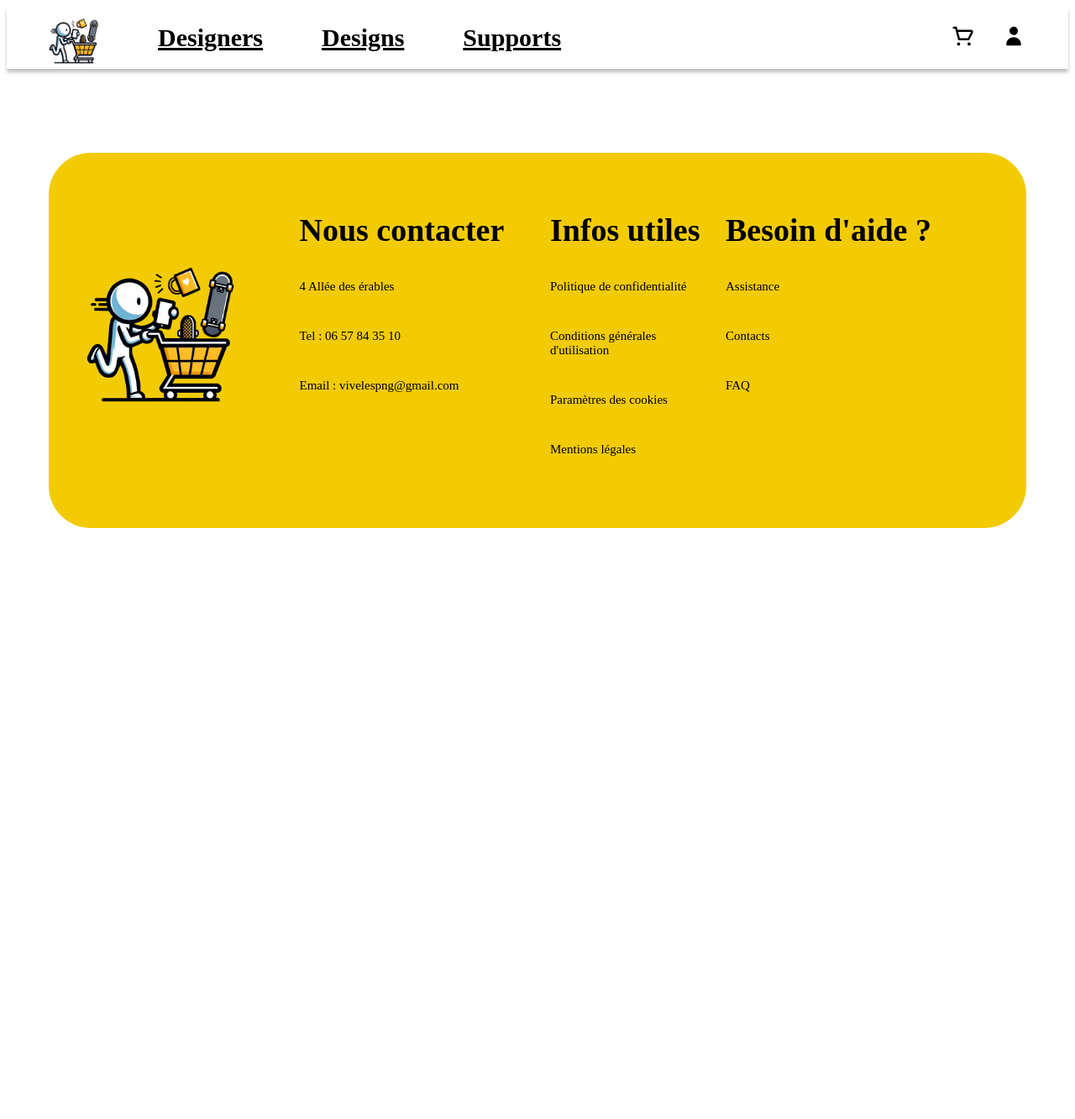
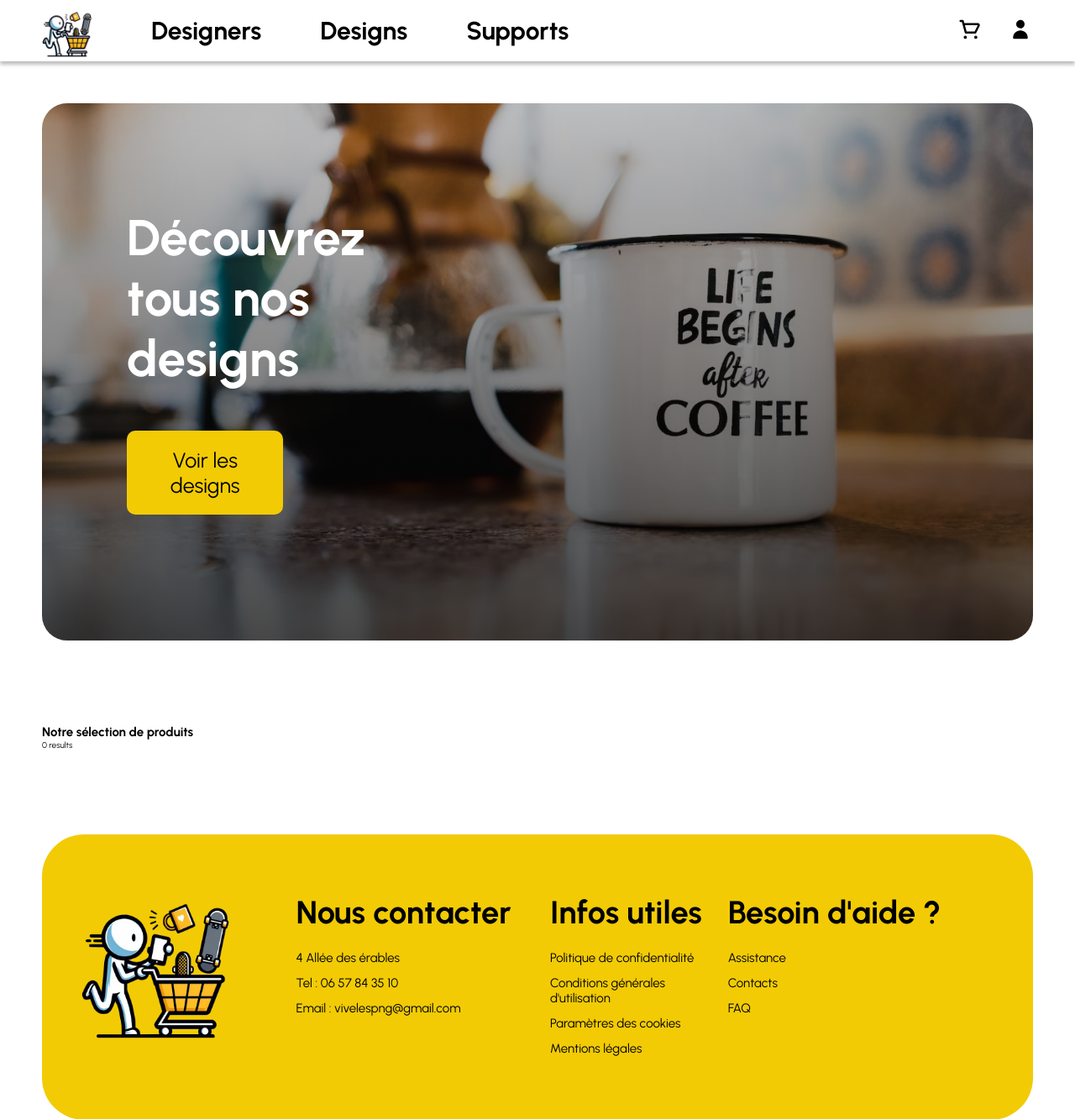
Before and after one commit to NikolaG25/projet_php, a PHP site: page / in a window 1280 px wide. Shown: the top 1333 px of the page at 84% size. Before the commit the page ends 629 px from the top, so only its background shows below. Run offline with PHP 8.4, Linux system fonts and the light colour scheme; data that the repository does not hold is empty.

Commit message:
heroHome + liste produits home

```diff
--- a/index.php
+++ b/index.php
@@ -9,10 +9,54 @@
 </head>
 
 <body>
+    <?php
+        $servername = "localhost";
+        $username = "root";
+        $password = "";
+        $dbname = "projet_technoweb";
+
+        // Create connection
+        $conn = mysqli_connect($servername, $username, $password, $dbname);
+
+        // Check connection
+        if (!$conn) {
+            die("Connection failed: " . mysqli_connect_error());
+        }
+    ?>
     <?php include("partials/header.php"); ?>
-    <main>
+    <main style="padding: 0;">
         <div class="heroHome">
 
+            <div class="heroHome__content">
+                <h2 class="heroHome__title">Découvrez tous nos designs</h2>
+                <a href="./designs.php" class="heroHome__button">Voir les designs</a>
+            </div>
+            <div class="heroHome__background"></div>
+            <img src="assets\img_hero_home.png" alt="Image de présentation" class="heroHome__img">
+        </div>
+
+        <div class="productsSelected">
+            <h2 class="productsSelected__title">Notre sélection de produits</h2>
+            <ul class="productsSelected__list">
+                <?php
+                //Requete
+                $sql = "SELECT Type, Image, Prix FROM support";
+                $result = mysqli_query($conn, $sql);
+
+                if (mysqli_num_rows($result) > 0) {
+                    // output data of each row
+                    $i = 0;
+                    while ($row = mysqli_fetch_assoc($result)) {
+                        if ($i < 4) {
+                            include("partials/ficheProduct.php");
+                            $i++;
+                        }
+                    }
+                } else {
+                    echo "0 results";
+                }
+                ?>
+            </ul>
         </div>
     </main>
     <?php include("partials/footer.php"); ?>
--- a/partials/ficheProduct.php
+++ b/partials/ficheProduct.php
@@ -1,10 +1,10 @@
 <div class="ficheProduct">
-    <div src="" alt="" class="ficheProduct__image"></div>
-    <h3 class="ficheProduct__name">Nom produit</h3>
+    <img src="<?php echo (!$row["Image"]) ? '' : $row["Image"]; ?>" alt="" class="ficheProduct__image" />
+    <h3 class="ficheProduct__name"><?php echo (!$row["Type"]) ? 'Pas de nom' : $row["Type"]; ?></h3>
     <div class="ficheProduct__priceSee">
         <div class="ficheProduct__priceDiv">
             <p class="ficheProduct__price">
-                Prix
+            <?php echo (!$row["Prix"]) ? 'Pas de prix' : $row["Prix"]; ?>€
             </p>
         </div>
 
--- a/styles/sass/ficheProduct.scss
+++ b/styles/sass/ficheProduct.scss
@@ -6,14 +6,13 @@
     width: 100%;
     height: 300px;
     object-fit: cover;
-    background-color: blue;
     border-radius: 20px;
 
   }
   &__name {
     font-family: $urbanist;
     font-weight: bold;
-    font-size: 30px;
+    font-size: 26px;
     margin-top: 15px;
     margin-bottom: 15px;
   }
--- a/styles/style.css
+++ b/styles/style.css
@@ -86,13 +86,12 @@ header .menubutton:hover {
   width: 100%;
   height: 300px;
   object-fit: cover;
-  background-color: blue;
   border-radius: 20px;
 }
 .ficheProduct__name {
   font-family: "Urbanist", sans-serif;
   font-weight: bold;
-  font-size: 30px;
+  font-size: 26px;
   margin-top: 15px;
   margin-bottom: 15px;
 }
@@ -241,7 +240,6 @@ header .menubutton:hover {
   align-items: center;
 }
 
-<<<<<<< HEAD
 .heroSupport__image {
   background-color: blue;
   grid-column: span 4;
@@ -251,7 +249,8 @@ header .menubutton:hover {
 }
 .heroSupport__content {
   grid-column: span 6;
-=======
+}
+
 .triCategories {
   grid-column: span 12;
   display: flex;
@@ -405,7 +404,80 @@ main {
   font-family: "Urbanist";
   font-weight: 700;
   color: #000;
->>>>>>> d2bde608ee609101179e11d3603d68e52b86366e
+}
+
+.heroHome {
+  grid-column: span 12;
+  width: 100%;
+  height: 80vh;
+  border-radius: 30px;
+  overflow: hidden;
+  position: relative;
+  display: grid;
+  grid-template-columns: repeat(12, 1fr);
+  grid-template-rows: 1fr;
+  grid-column-gap: 30px;
+  grid-row-gap: 0px;
+  margin-bottom: 100px;
+}
+.heroHome__content {
+  grid-column: 2/6;
+  margin-top: auto;
+  margin-bottom: 150px;
+  z-index: 1;
+}
+.heroHome__content h2 {
+  font-size: 60px;
+  color: white;
+}
+.heroHome__content a {
+  margin-top: 50px;
+  display: block;
+  background: #F2CB05;
+  width: 50%;
+  text-align: center;
+  font-size: 25px;
+  padding: 20px;
+  border-radius: 10px;
+  transition: all 0.3s ease-in-out;
+}
+.heroHome__content a:hover {
+  background: #F29F05;
+  transition: all 0.3s ease-in-out;
+}
+.heroHome__background {
+  width: 100%;
+  height: 100%;
+  position: absolute;
+  top: 0;
+  left: 0;
+  background: linear-gradient(180deg, rgba(0, 0, 0, 0.2) 0%, rgba(0, 0, 0, 0.7) 100%);
+}
+.heroHome__img {
+  width: 100%;
+  height: 100%;
+  object-fit: cover;
+  border-radius: 20px;
+  position: absolute;
+  top: 0;
+  left: 0;
+  z-index: -1;
+}
+
+.productsSelected {
+  grid-column: span 12;
+}
+.productsSelected__list {
+  display: grid;
+  grid-column: span 12;
+  grid-template-columns: repeat(12, 1fr);
+  grid-template-rows: auto auto;
+  grid-column-gap: 30px;
+  grid-row-gap: 0px;
+  width: 100%;
+}
+.productsSelected__list .ficheProduct:nth-child(1) {
+  grid-column: 3/span 2;
 }
 
 input[type=text] {
```
Also changed, not shown: styles/sass/app.scss (+3 -6 lines), styles/sass/heroHome.scss (added, +68 -0 lines), styles/sass/listProductsHome.scss (added, +18 -0 lines), assets/img_hero_home.png (added), 1 other file.
